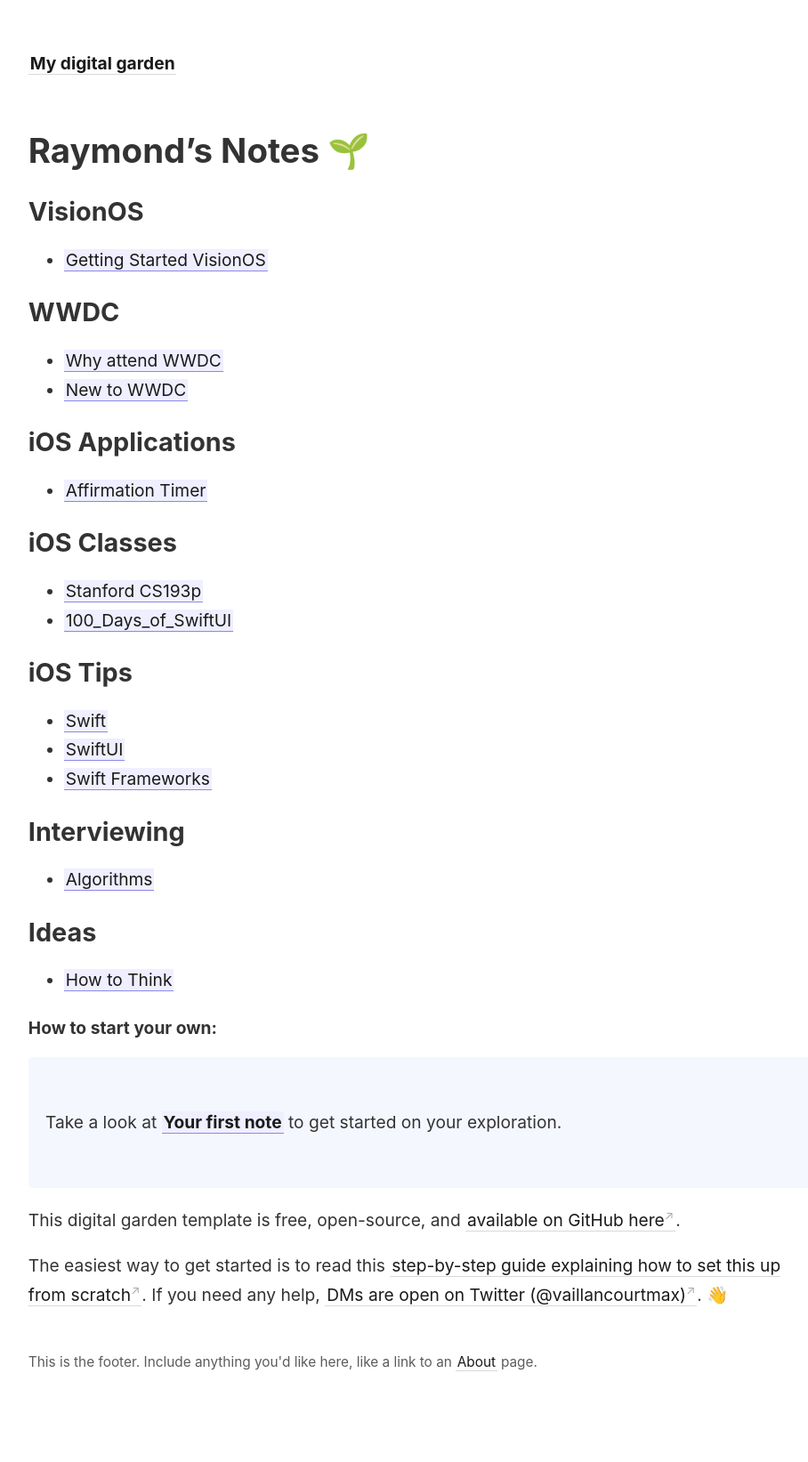
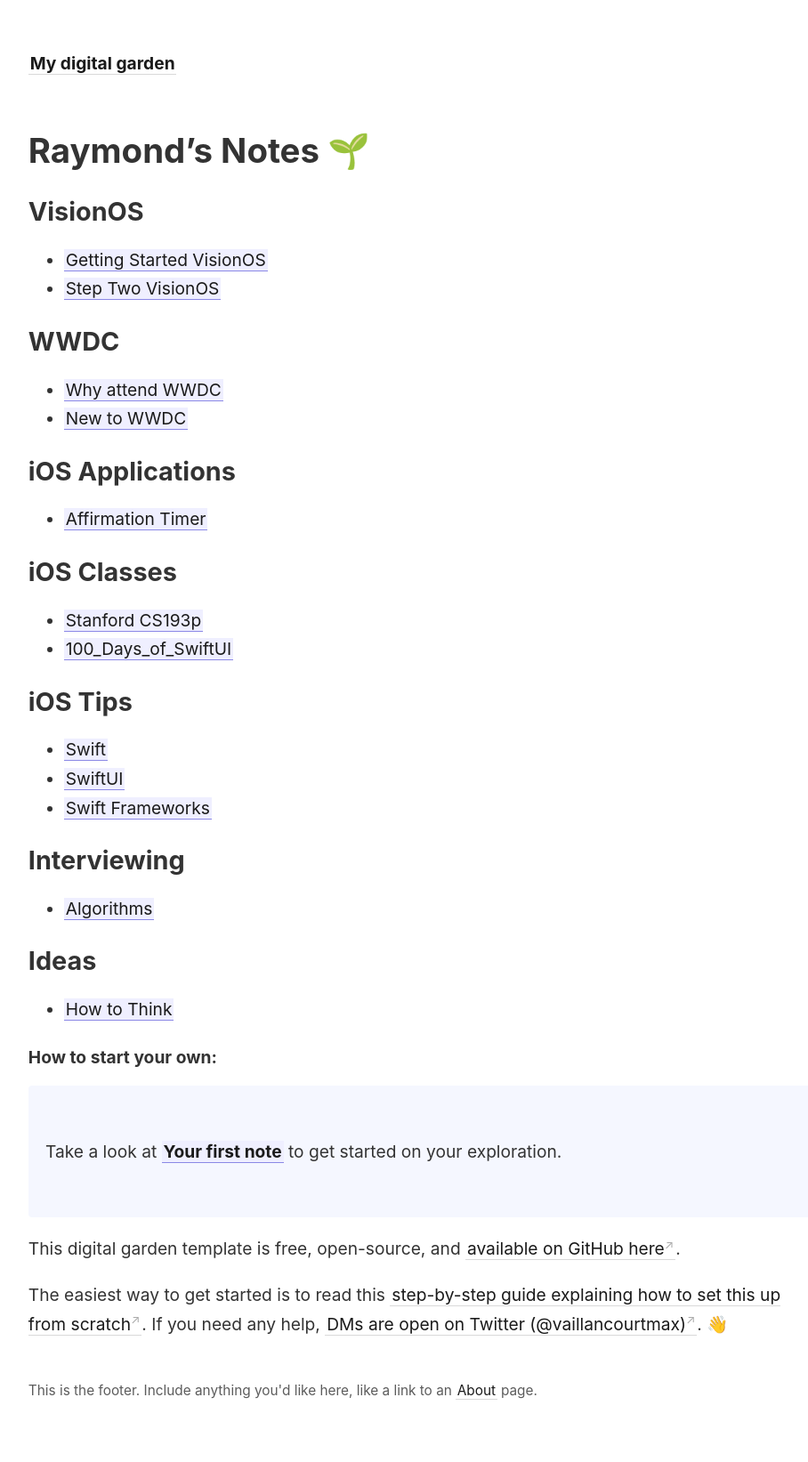
Before and after one commit to ahrchen/digital-garden-knowselfdaily, a Jekyll site: the page built from _pages/index.md, in a window 1280 px wide. Shown: the whole page at 89% size, without its empty margins (45-953 px from the left). Built offline with Jekyll 4.4.1, drawn with Linux system fonts in a browser that asks for light colours; before the commit the page ends 1611 px from its top, so only the background shows below that.

Commit message:
Step Two VisionOS

```diff
--- a/_pages/index.md
+++ b/_pages/index.md
@@ -9,6 +9,7 @@ permalink: /
 
 ## VisionOS
 - [[Getting Started VisionOS]]
+- [[Step Two VisionOS]]
 
 ## WWDC
 - [[Why attend WWDC]]
```
Also changed, not shown: 2 other files.
